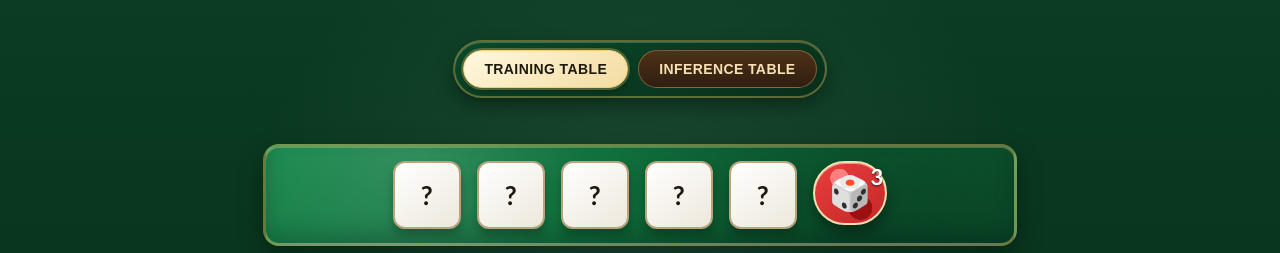
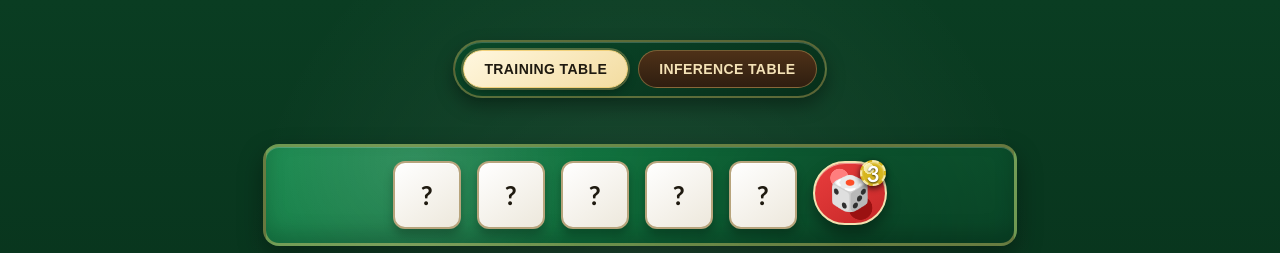
Before and after one commit to RobertoFreireDev/Yatche-AI-Browser-Game-with-TensorFlow.js, a React (Vite) app in the folder src/Yatche AI/: page /training-table in a window 1280 px wide. Shown: the top 253 px of the page. Built offline with nearby package versions, Linux system fonts and the light colour scheme.

Commit message:
adjust css for rolls-left-badge

```diff
--- a/src/Yatche AI/src/App.css
+++ b/src/Yatche AI/src/App.css
@@ -205,3 +205,25 @@ th {
 .roll-btn.spin {
   animation: spinDice 1s ease-in-out;
 }
+
+.rolls-left-badge {
+  display: inline-flex;
+  align-items: center;
+  justify-content: center;
+  width: 20px;
+  height: 20px;
+  z-index: 2;
+}
+
+.rolls-left-badge::before {
+  content: '';
+  position: absolute;
+  inset: -3px;
+  border-radius: 50%;
+  background: radial-gradient(circle at 32% 30%, #f6eba2 0 24%, #d8b61d 25% 68%, #c79d14 100%);
+  border: 2px dashed rgba(255, 247, 200, 0.8);
+  box-shadow:
+    0 2px 6px rgba(0, 0, 0, 0.8),
+    inset 0 1px 2px rgba(255, 255, 255, 0.6);
+  z-index: -1;
+}
--- a/src/Yatche AI/src/components/DiceBoard.jsx
+++ b/src/Yatche AI/src/components/DiceBoard.jsx
@@ -24,6 +24,7 @@ function DiceBoard({ dice, held, rollsLeft, onToggleHold, onRoll }) {
           🎲
         </button>
         <span
+          className="rolls-left-badge"
           style={{
             position: 'absolute',
             top: '2px',
```
